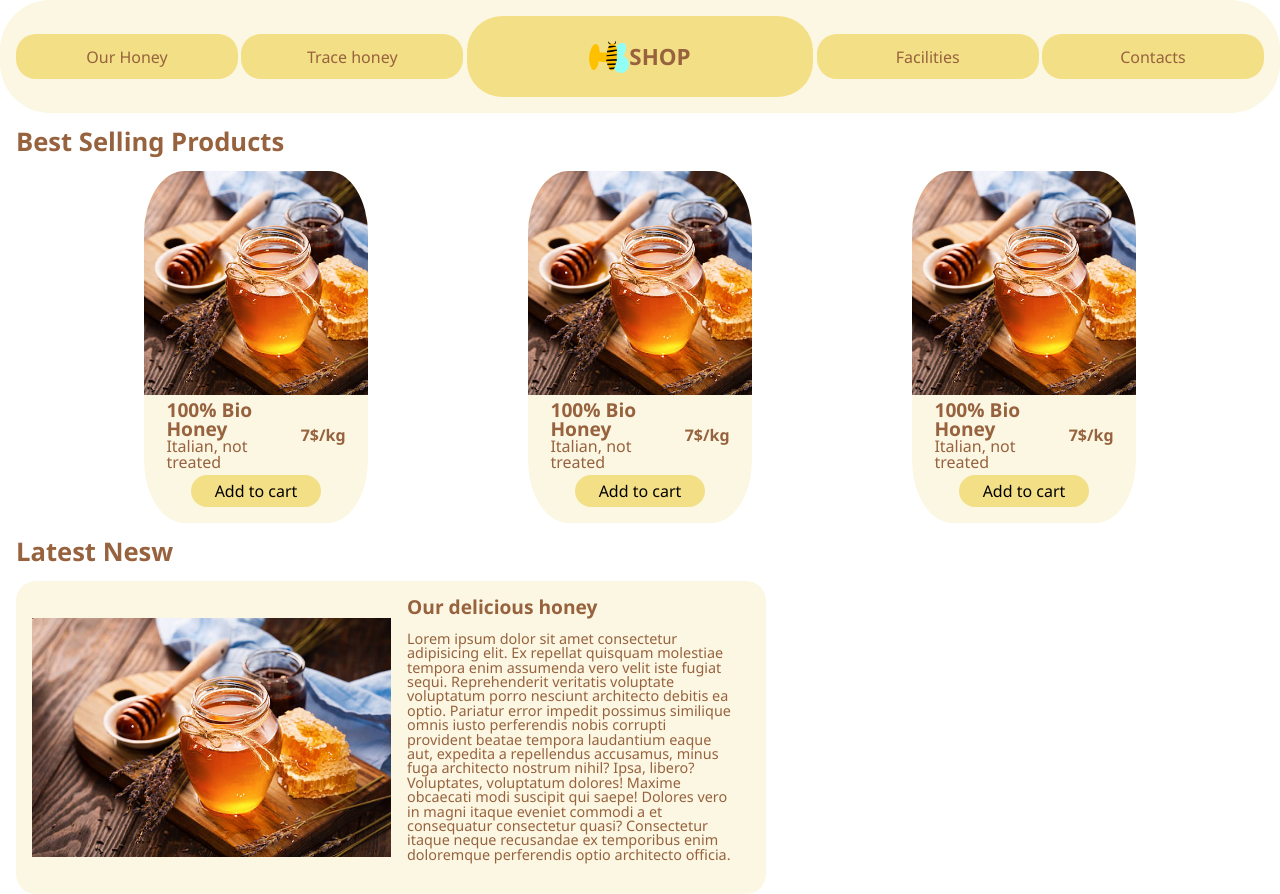
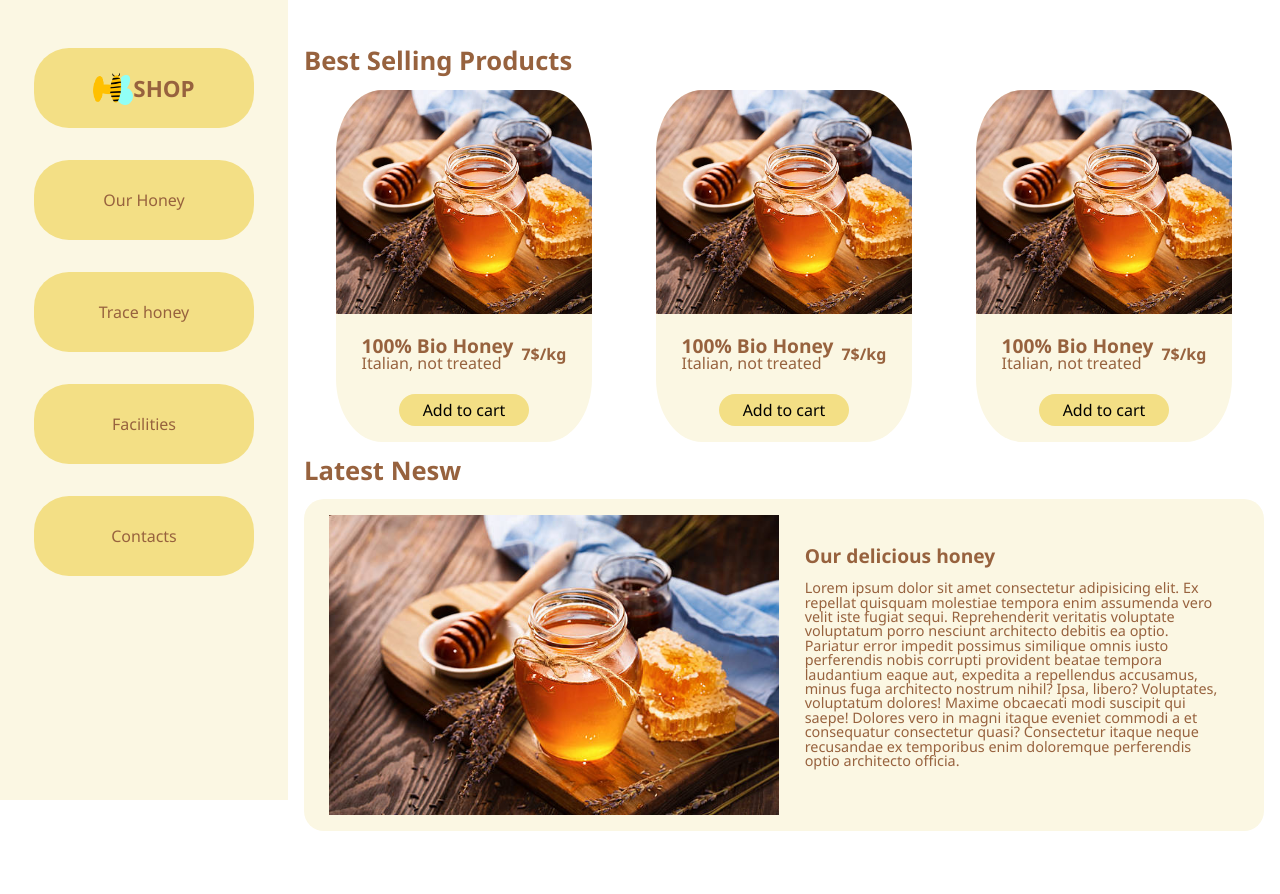
Before and after one commit to CristianMartu/fs0224-U2-W1-D3, a plain HTML site: page honey-index.html in a window 1280 px wide. After the commit the page ends 831 px from the top, so only its background shows below. Drawn offline with Linux system fonts and the light colour scheme.

Commit message:
last commit

```diff
--- a/assets/style-index.css
+++ b/assets/style-index.css
@@ -3,6 +3,9 @@
 }
 .bold {
   font-weight: bold;
+}
+header {
+  margin-bottom: 1rem;
 }
 .margin-bottom {
   margin-bottom: 1rem;
@@ -40,6 +43,10 @@ body {
   height: 22rem;
   overflow: hidden;
 }
+.card:first-of-type {
+  display: none;
+}
+
 #logo {
   width: 40px;
 }
@@ -51,6 +58,11 @@ button {
   border: 0;
   font-family: inherit;
   font-size: inherit;
+}
+button:hover {
+  color: red;
+  background-color: #e8e814;
+  box-shadow: 3px 3px 5px rgba(0, 0, 0, 0.2);
 }
 .image {
   background-image: url(../assets/imgs/honey.jpg);
@@ -86,7 +98,6 @@ img {
 }
 
 .navbar {
-  /* width: 50rem; */
   width: 100%;
   flex-wrap: wrap;
   justify-content: space-evenly;
@@ -102,6 +113,9 @@ img {
   min-width: 118px;
   color: inherit;
 }
+.navbar button:hover {
+  color: red;
+}
 article {
   min-width: 250px;
   width: 100%;
@@ -111,6 +125,7 @@ article {
   border-radius: 20px;
   flex-direction: column-reverse;
   align-items: center;
+  max-width: 1100px;
 }
 
 article div {
@@ -122,6 +137,7 @@ article div {
   .navbar {
     flex-wrap: nowrap;
     gap: 0.2rem;
+    border-radius: 0;
   }
   .navbar button:nth-last-of-type(3) {
     order: 0;
@@ -136,28 +152,6 @@ article div {
   }
 }
 
-@media screen and (min-width: 769px) {
-  .text-center {
-    text-align: start;
-  }
-  article {
-    width: 750px;
-    flex-direction: row;
-  }
-  article div {
-    width: 52%;
-  }
-  img {
-    width: 50%;
-  }
-  .card {
-    width: 14rem;
-  }
-  .card:last-of-type {
-    display: none;
-  }
-}
-
 main {
   margin-inline: 1rem;
 }
@@ -168,3 +162,75 @@ main {
   justify-content: space-evenly;
   gap: 2rem;
 }
+
+@media screen and (min-width: 769px) {
+  article {
+    flex-direction: row;
+    justify-content: space-evenly;
+  }
+  img {
+    width: 50%;
+  }
+}
+
+@media screen and (min-width: 864px) {
+  .card:last-of-type {
+    display: none;
+  }
+}
+@media screen and (min-width: 1152px) {
+  .card:last-of-type {
+    display: flex;
+  }
+}
+
+@media screen and (min-width: 1200px) {
+  body {
+    display: flex;
+    height: 100vh;
+  }
+  .text-center {
+    text-align: start;
+  }
+  header {
+    margin-bottom: 0;
+    min-width: 280px;
+    width: 30vw;
+    max-width: 400px;
+  }
+  .navbar {
+    flex-direction: column;
+    height: 100%;
+    justify-content: start;
+    gap: 2rem;
+    padding-top: 3rem;
+  }
+  .navbar button:nth-last-of-type(3) {
+    width: 220px;
+    order: -1;
+  }
+  .navbar button {
+    width: 220px;
+    height: 5rem;
+    border-radius: 35px;
+  }
+  main {
+    padding-top: 3rem;
+    width: 100%;
+  }
+  .card:last-of-type {
+    display: none;
+  }
+}
+
+@media screen and (min-width: 1488px) {
+  .card:last-of-type {
+    display: flex;
+  }
+}
+
+@media screen and (min-width: 1840px) {
+  .card:first-of-type {
+    display: flex;
+  }
+}
--- a/honey-index.html
+++ b/honey-index.html
@@ -8,7 +8,7 @@
     <link rel="stylesheet" href="assets/style-index.css" />
   </head>
   <body>
-    <header class="margin-bottom">
+    <header>
       <div class="navbar flex-center">
         <button>Our Honey</button>
         <button>Trace honey</button>
@@ -23,6 +23,17 @@
     <main>
       <h1 class="text-center margin-bottom">Best Selling Products</h1>
       <div class="conteiner margin-bottom">
+        <div class="card">
+          <div class="image"></div>
+          <div class="flex-center">
+            <div class="text-center">
+              <h2>100% Bio Honey</h2>
+              <p>Italian, not treated</p>
+            </div>
+            <p class="margin-block bold">7$/kg</p>
+          </div>
+          <button class="margin-bottom">Add to cart</button>
+        </div>
         <div class="card">
           <div class="image"></div>
           <div class="flex-center">
@@ -90,5 +101,13 @@
         </div>
       </article>
     </main>
+    <script>
+      const allButton = document.querySelectorAll('button')
+      allButton.forEach((btn) => {
+        btn.addEventListener('click', () => {
+          window.open('honey-index.html', '_blank')
+        })
+      })
+    </script>
   </body>
 </html>
```
